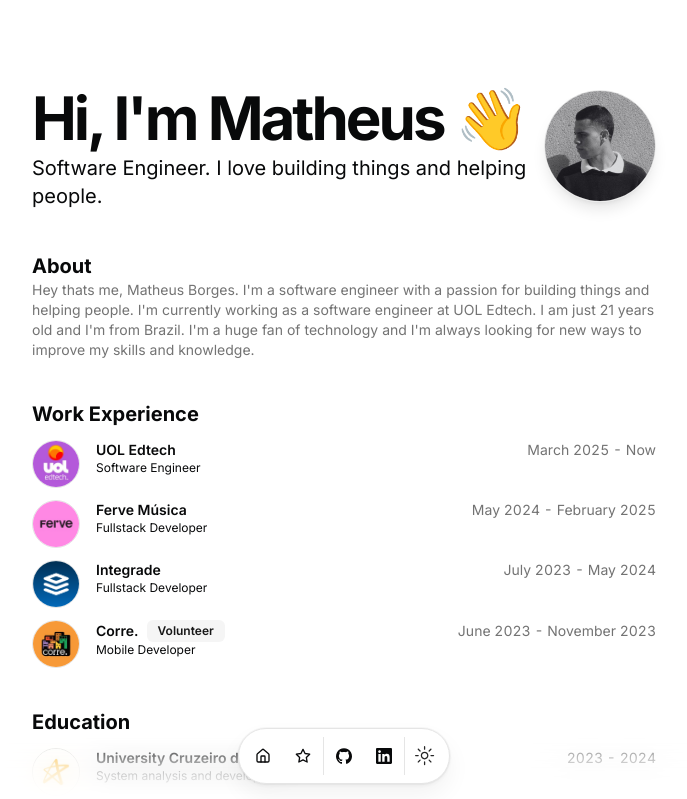
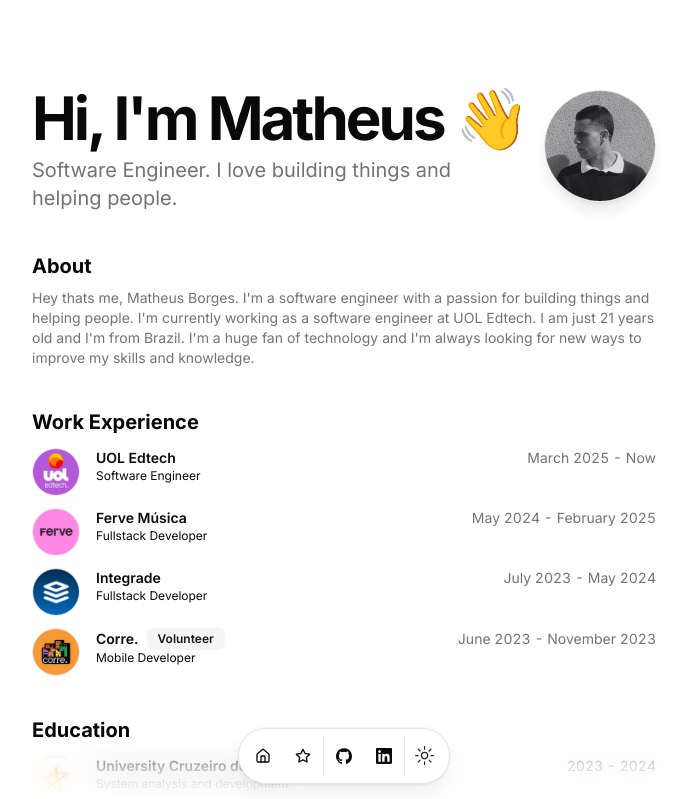
Before and after one commit to matheusbguedes/Portfolio, a Next.js app: page / in a window 1280 px wide. Shown: the top 799 px of the page, without its empty margins (296-983 px from the left). Built offline with nearby package versions, Linux system fonts and the light colour scheme.

Commit message:
fix: description and feature card shadow

```diff
--- a/src/app/page.tsx
+++ b/src/app/page.tsx
@@ -22,11 +22,14 @@ export default function Page() {
                 yOffset={8}
                 text={`Hi, I'm ${DATA.name.split(" ")[0]} 👋`}
               />
-              <BlurFadeText
-                className="max-w-[600px] md:text-xl"
+              <BlurFade
+                className="max-w-[600px]"
                 delay={BLUR_FADE_DELAY}
-                text={DATA.description}
-              />
+              >
+                <Markdown className="prose max-w-full text-pretty font-sans text-lg md:text-xl text-muted-foreground dark:prose-invert">
+                  {DATA.description}
+                </Markdown>
+              </BlurFade>
             </div>
             <BlurFade delay={BLUR_FADE_DELAY}>
               <Avatar className="size-28 border shadow-lg">
@@ -37,7 +40,7 @@ export default function Page() {
           </div>
         </div>
       </section>
-      <section id="about">
+      <section id="about" className="space-y-2">
         <BlurFade delay={BLUR_FADE_DELAY * 3}>
           <h2 className="text-xl font-bold">About</h2>
         </BlurFade>
@@ -176,6 +179,6 @@ export default function Page() {
           </BlurFade>
         </div>
       </section>
-    </main>
+    </main >
   );
 }
--- a/src/components/featured-card.tsx
+++ b/src/components/featured-card.tsx
@@ -17,7 +17,7 @@ export function FeaturedCard({ title, description, image, date }: Props) {
         width={1000}
         height={1000}
         draggable={false}
-        className="w-full object-cover rounded-2xl"
+        className="w-full object-cover rounded-2xl shadow-md"
       />
       <div className="flex flex-col">
         <div className="flex flex-col pb-2">
```
